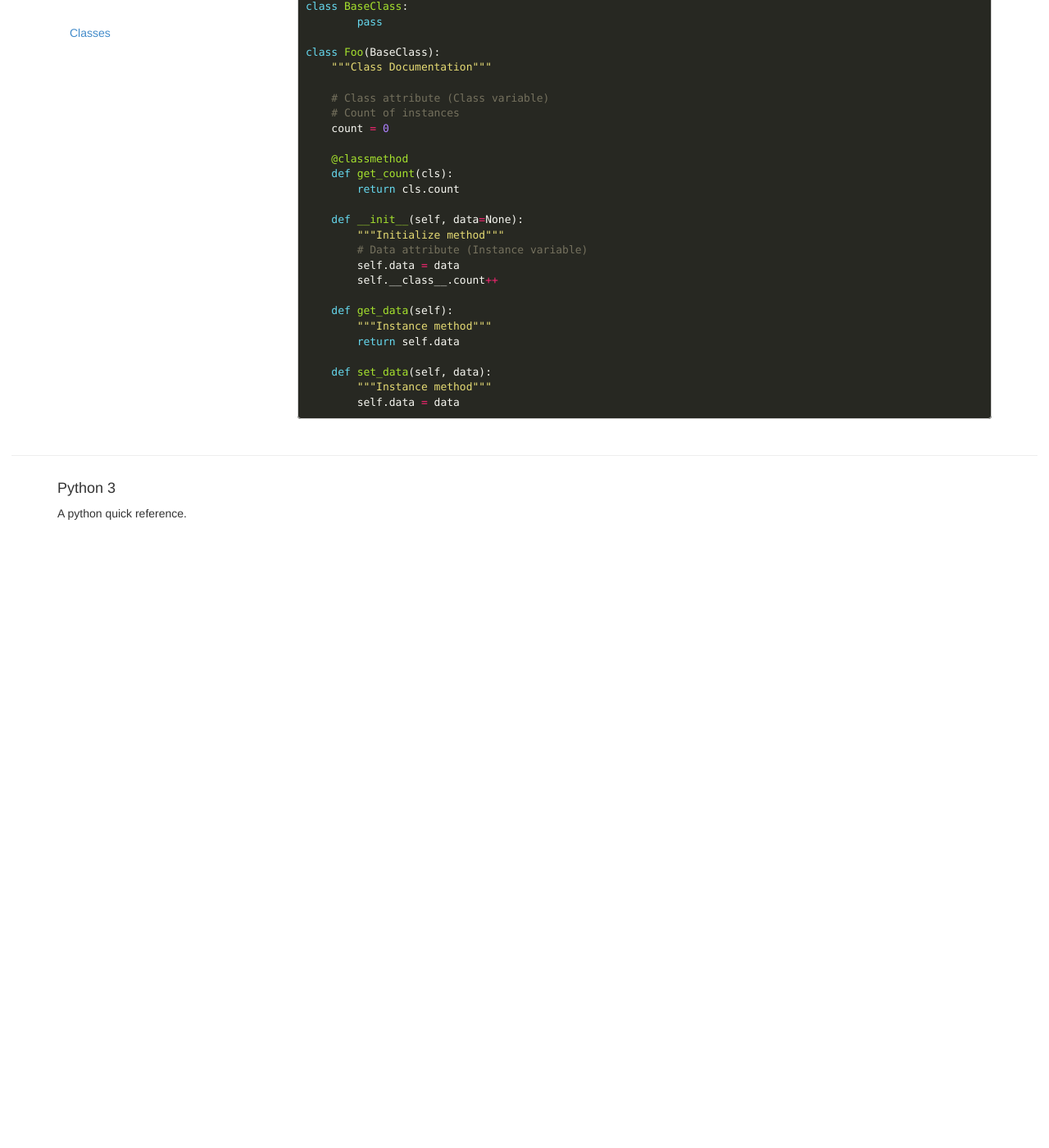
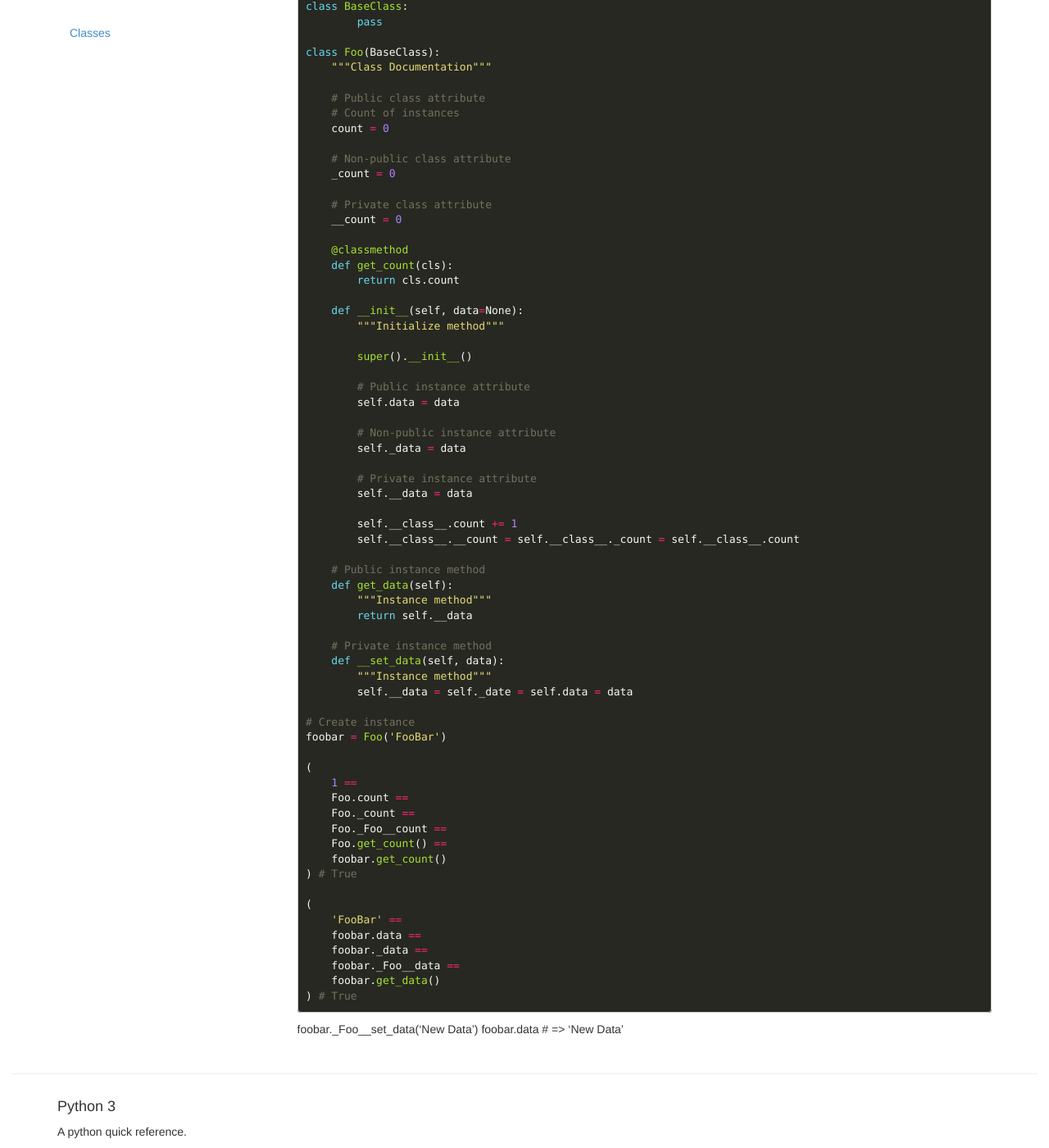
Before and after one commit to steelywing/python-quick-reference, a Jekyll site: the page built from classes.md, in a window 1280 px wide and 1400 px high, scrolled down 344 px. Shown: the whole window at 82% size. Built offline with Jekyll 4.4.1, drawn with Linux system fonts in a browser that asks for light colours; nearby versions of some CDN libraries; Markdown is read by kramdown in place of the engine named in the settings; before the commit the page ends 1004 px from its top, so only the background shows below that.

Commit message:
update classes

````diff
--- a/classes.md
+++ b/classes.md
@@ -12,9 +12,15 @@ class BaseClass:
 class Foo(BaseClass):
     """Class Documentation"""
 
-    # Class attribute (Class variable)
+    # Public class attribute
     # Count of instances
     count = 0
+
+    # Non-public class attribute
+    _count = 0
+
+    # Private class attribute
+    __count = 0
 
     @classmethod
     def get_count(cls):
@@ -22,15 +28,51 @@ class Foo(BaseClass):
 
     def __init__(self, data=None):
         """Initialize method"""
-        # Data attribute (Instance variable)
+
+        super().__init__()
+
+        # Public instance attribute
         self.data = data
-        self.__class__.count++
 
+        # Non-public instance attribute
+        self._data = data
+
+        # Private instance attribute
+        self.__data = data
+
+        self.__class__.count += 1
+        self.__class__.__count = self.__class__._count = self.__class__.count
+
+    # Public instance method
     def get_data(self):
         """Instance method"""
-        return self.data
+        return self.__data
 
-    def set_data(self, data):
+    # Private instance method
+    def __set_data(self, data):
         """Instance method"""
-        self.data = data
+        self.__data = self._date = self.data = data
+
+# Create instance
+foobar = Foo('FooBar')
+
+(
+    1 ==
+    Foo.count ==
+    Foo._count ==
+    Foo._Foo__count ==
+    Foo.get_count() ==
+    foobar.get_count()
+) # True
+
+(
+    'FooBar' ==
+    foobar.data ==
+    foobar._data ==
+    foobar._Foo__data ==
+    foobar.get_data()
+) # True
 ```
+
+foobar._Foo__set_data('New Data')
+foobar.data # => 'New Data'
````
